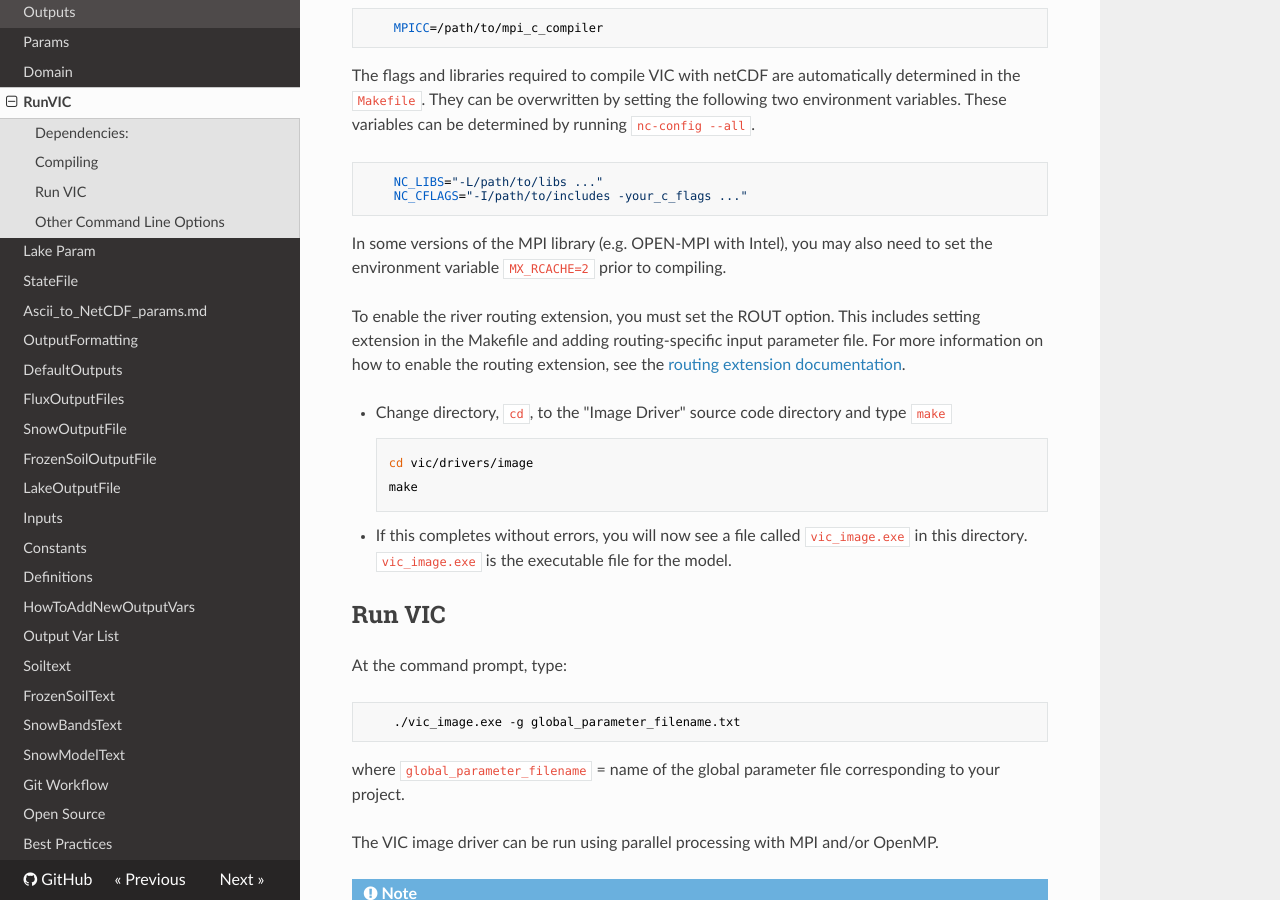
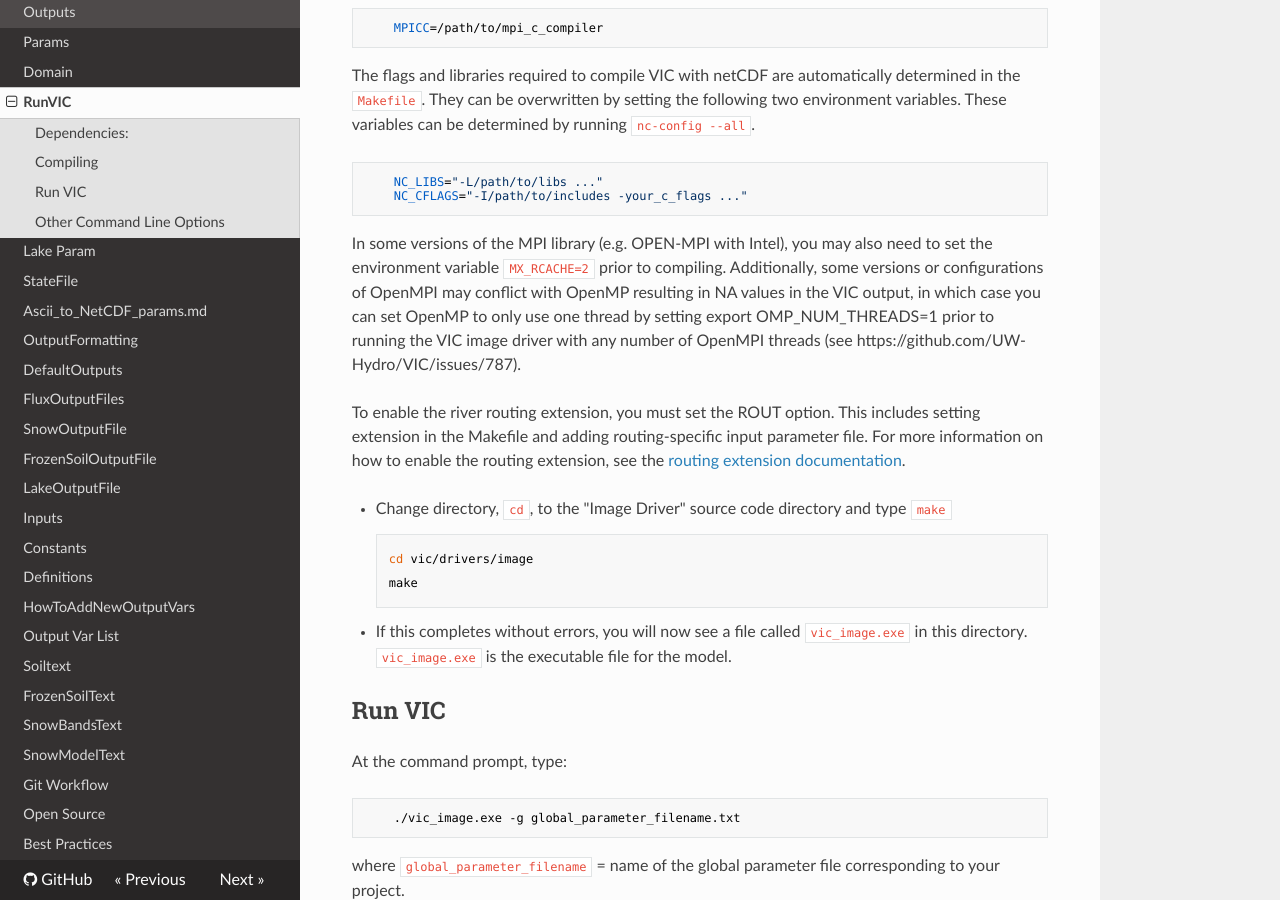
Before and after one commit to UW-Hydro/VIC, an MkDocs documentation site: the page built from docs/Documentation/Drivers/Image/RunVIC.md, in a window 1280 px wide and 900 px high, scrolled down 948 px. Built offline with MkDocs 1.6.1, drawn with Linux system fonts in a browser that asks for light colours; nearby versions of some CDN libraries.

Commit message:
Update RunVIC.md
Added description of work around for conflicts between OpenMP and OpenMPI based on https://github.com/UW-Hydro/VIC/issues/787

```diff
--- a/docs/Documentation/Drivers/Image/RunVIC.md
+++ b/docs/Documentation/Drivers/Image/RunVIC.md
@@ -34,7 +34,7 @@ The flags and libraries required to compile VIC with netCDF are automatically de
         NC_LIBS="-L/path/to/libs ..."
         NC_CFLAGS="-I/path/to/includes -your_c_flags ..."
 
-In some versions of the MPI library (e.g. OPEN-MPI with Intel), you may also need to set the environment variable `MX_RCACHE=2` prior to compiling.
+In some versions of the MPI library (e.g. OPEN-MPI with Intel), you may also need to set the environment variable `MX_RCACHE=2` prior to compiling. Additionally, some versions or configurations of OpenMPI may conflict with OpenMP resulting in NA values in the VIC output, in which case you can set OpenMP to only use one thread by setting export OMP_NUM_THREADS=1 prior to running the VIC image driver with any number of OpenMPI threads (see https://github.com/UW-Hydro/VIC/issues/787).
 
 To enable the river routing extension, you must set the ROUT option. This includes setting extension in the Makefile and adding routing-specific input parameter file. For more information on how to enable the routing extension, see the [routing extension documentation](Routing.md).
 
```
